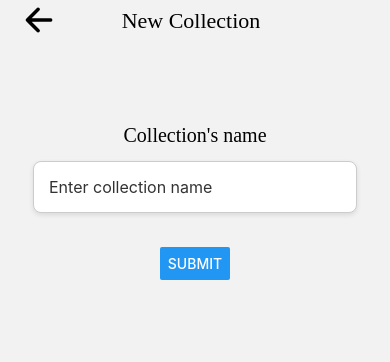
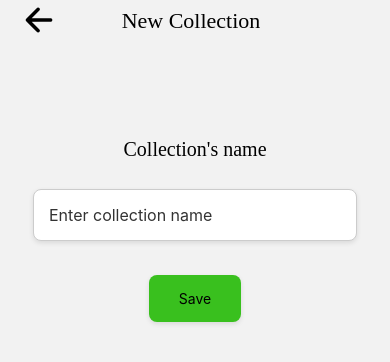
Before and after one commit to KirillMilkis/ITU-Fluento-Frontend, a React Native app: screen /NewCollectionForm in a window 390 px wide. Shown: the top 362 px of the page. Built offline with nearby package versions, Linux system fonts and the light colour scheme.

Commit message:
create collection form v1

```diff
--- a/babel.config.js
+++ b/babel.config.js
@@ -1,6 +1,10 @@
 module.exports = function(api) {
   api.cache(true);
   return {
+
     presets: ['babel-preset-expo'],
   };
+
+
+
 };
--- a/screens/NewCollectionForm.jsx
+++ b/screens/NewCollectionForm.jsx
@@ -49,7 +49,7 @@ const NewCollectionForm = () => {
 
 
         <View style={[styles.formContainer, styles.spacing]}>
-          <Text style={styles.titleStyle2}>Collection's name</Text>
+          <Text style={[styles.titleStyle2, styles.titleSpacing]}>Collection's name</Text>
 
             <TextInput
               placeholder='Enter collection name'
@@ -57,11 +57,9 @@ const NewCollectionForm = () => {
               onChangeText={onChangeField('collectionName')}
               />
 
-            <Button
-              title="Submit"
-              onPress={handleSubmit(onSubmit)}
-              styles={styles.submitButton}
-            />
+            <TouchableOpacity style={styles.submitButton} onPress={handleSubmit(onSubmit)}>
+              <Text style={styles.buttonText}>Save</Text>
+            </TouchableOpacity>
 
         </View>
 
--- a/screens/newCollectionForm.styles.js
+++ b/screens/newCollectionForm.styles.js
@@ -52,9 +52,26 @@ const styles = StyleSheet.create({
         elevation: 3,
     },
 
+    submitButton: {
+        backgroundColor: COLORS.green,
+        paddingVertical: 15,
+        paddingHorizontal: 30,
+        borderRadius: 8,
+        alignItems: 'center',
+        shadowColor: '#000',
+        shadowOffset: { width: 0, height: 2 },
+        shadowOpacity: 0.1,
+        shadowRadius: 5,
+        elevation: 3,
+    },
+
+
     spacing: {
         marginVertical: 50, // Adds horizontal space between text and icon
     },
+    titleSpacing: {
+        marginVertical: 14, // Adds horizontal space between text and icon
+    }
 
 
 });
```
Also changed, not shown: package.json (+12 -12 lines), 1 other file (tests, documents, lock files or other folders).
